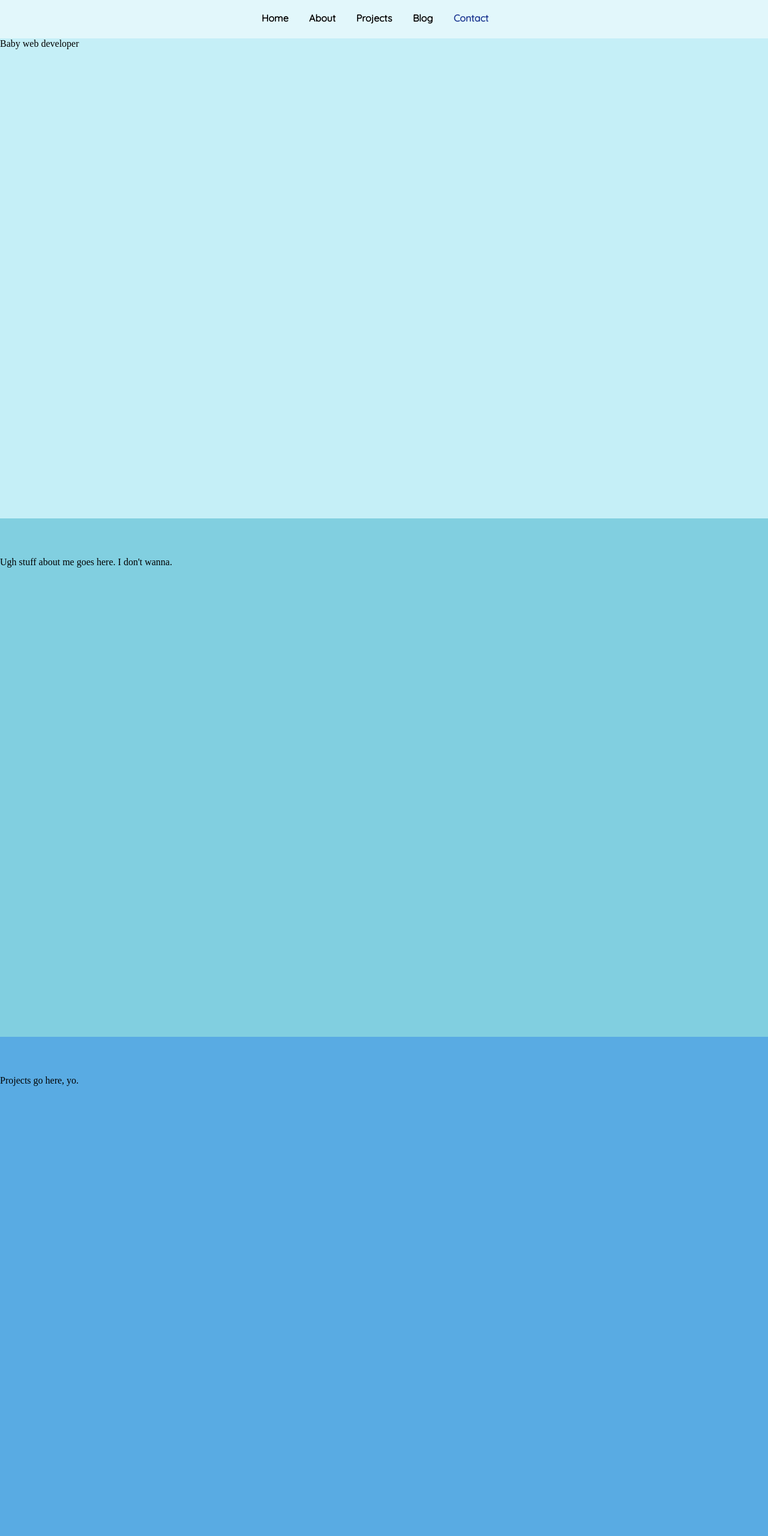
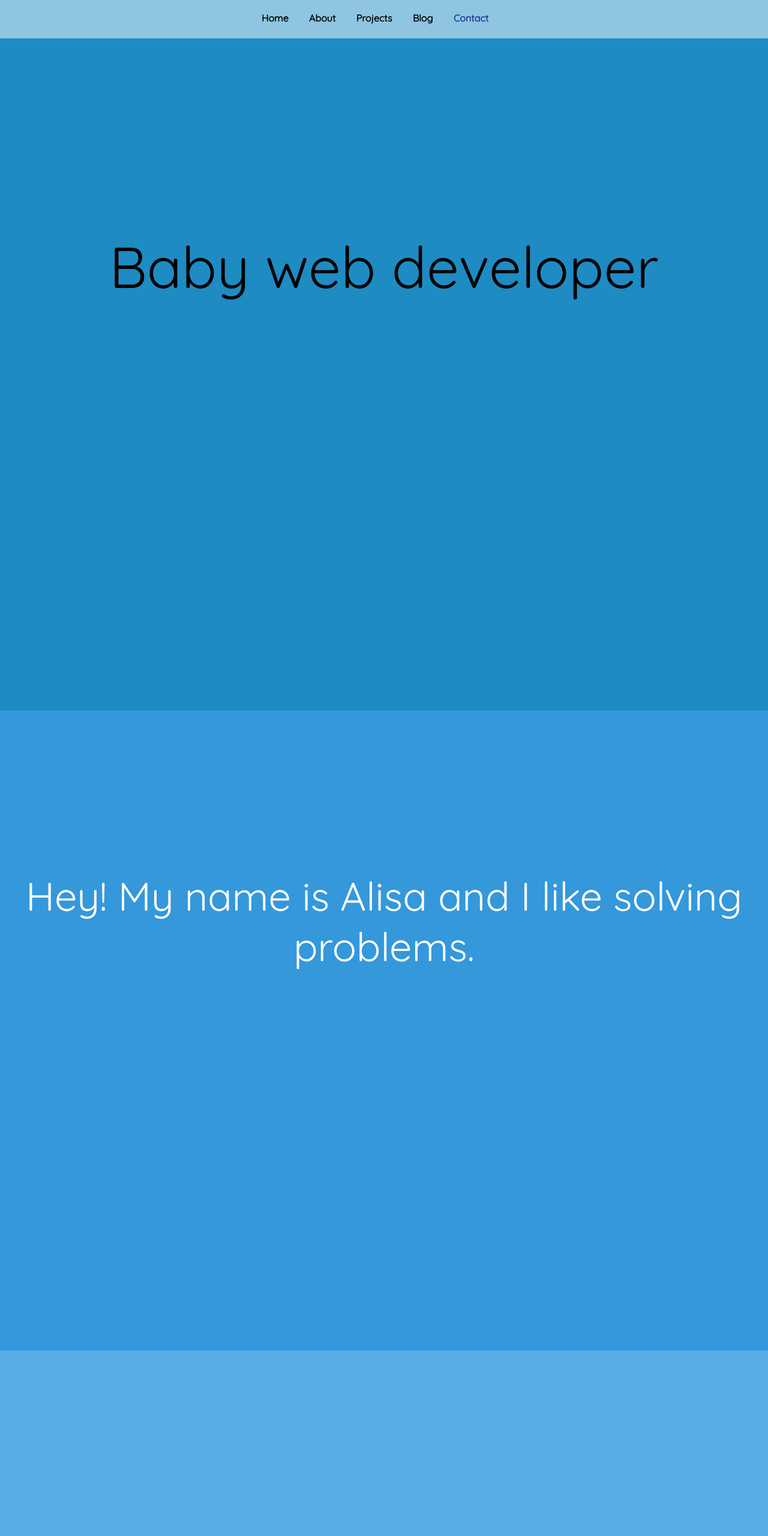
Before and after one commit to alisatee/alisatee.github.io, a plain HTML site: page index.html in a window 1280 px wide. Shown: the top 2560 px of the page at 60% size. Drawn offline with nearby package versions, Linux system fonts and the light colour scheme.

Commit message:
Added in font and font sizes for sections as placeholders

```diff
--- a/index.css
+++ b/index.css
@@ -56,26 +56,36 @@ a.nav-active {
 
 /*sections*/
 section {
+  text-align: center;
+  font-family: 'Quicksand', sans-serif;
   padding-top: 4em;
   height: 100vh;
 }
 
-#home {
+#contact {
+  font-size: 60pt;
   background-color: #C5EFF7;
 }
 
-#about {
+#musings {
+  text-align: center;
+  color: white;
+  font-size: 60pt;
   background-color: #81CFE0;
 }
 
 #projects {
+  font-size: 60pt;
   background-color: #59ABE3;
 }
 
-#musings {
+#about {
+  font-size: 50pt;
+  color: white;
   background-color: #3498DB;
 }
 
-#contact {
+#home {
+  font-size: 72pt;
   background-color: #1E8BC3;
 }
--- a/index.html
+++ b/index.html
@@ -27,11 +27,11 @@
         </section>
 
         <section id="about">
-          Ugh stuff about me goes here. I don't wanna.
+          Hey! My name is Alisa and I like solving problems.
         </section>
 
         <section id="projects">
-          Projects go here, yo.
+          Some things I've been working on.
         </section>
 
         <section id="musings">
@@ -40,7 +40,7 @@
         </section>
 
         <section id="contact">
-          Aww. Yus.
+          Huge page for my contact information.
         </section>
 
       </div>
```
